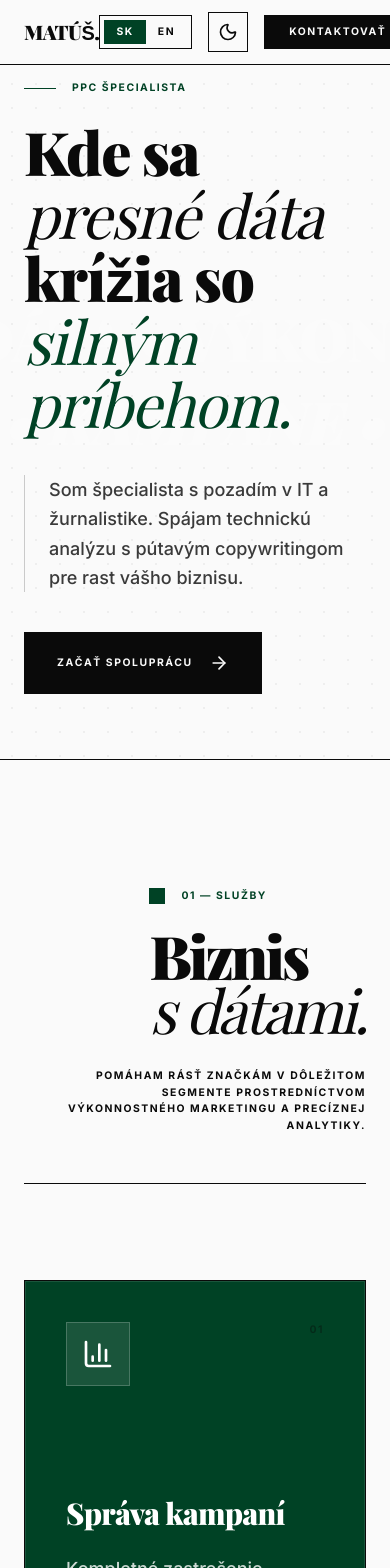
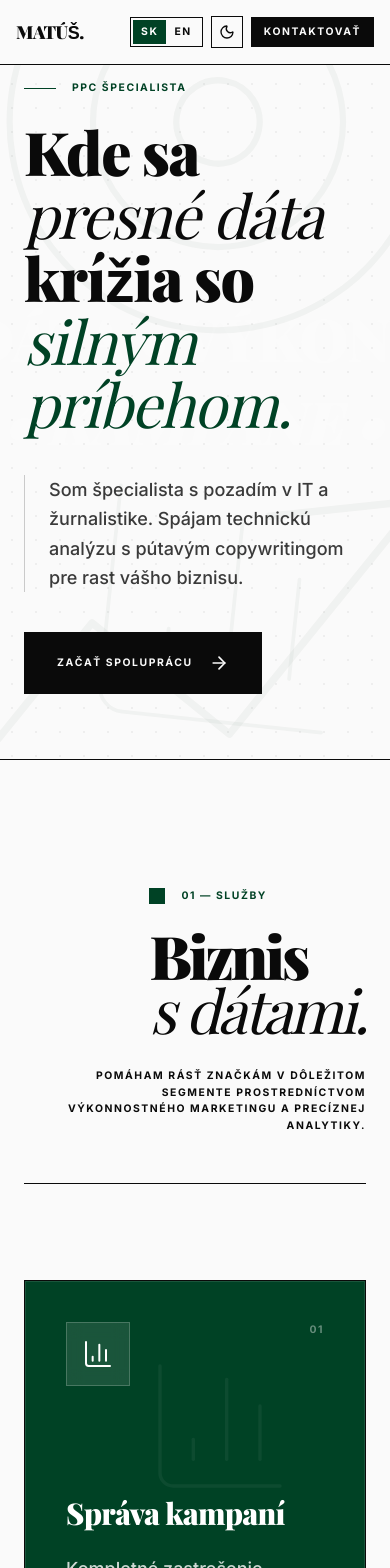
Before and after one commit to matus-ppc/matus-portfolio, a Next.js app: page / in a window 390 px wide. Shown: the top 1568 px of the page. Built offline with nearby package versions, Linux system fonts and the light colour scheme; a web font is replaced by a local one.

Commit message:
matus_porfolio_update

```diff
--- a/src/app/page.tsx
+++ b/src/app/page.tsx
@@ -8,7 +8,7 @@ import { Services } from "@/components/Services";
 import { Results } from "@/components/Results";
 import { Configurator } from "@/components/Configurator";
 import { AboutMe } from "@/components/AboutMe";
-import { Experience } from "@/components/Experience";
+
 import { Contact } from "@/components/Contact";
 import { Preloader } from "@/components/Preloader";
 
@@ -48,7 +48,7 @@ export default function Home() {
         <Results />
         <Configurator />
         <AboutMe />
-        <Experience />
+
         <Contact />
       </motion.main>
     </>
--- a/src/components/AboutMe.tsx
+++ b/src/components/AboutMe.tsx
@@ -15,7 +15,7 @@ export function AboutMe() {
           <div className="lg:w-[60%] flex flex-col justify-center">
             <div className="ui-label text-accent mb-6 flex items-center gap-4">
               <span className="w-4 h-4 bg-accent" />
-              05 — {t.about.label}
+              04 — {t.about.label}
             </div>
 
             <h2 className="text-5xl md:text-7xl lg:text-[6rem] font-serif font-black text-foreground mb-12 tracking-tighter leading-[0.95]">
--- a/src/components/Configurator.tsx
+++ b/src/components/Configurator.tsx
@@ -85,7 +85,7 @@ export function Configurator() {
           <div>
             <div className="ui-label text-accent mb-6 flex items-center gap-4">
               <span className="w-4 h-4 bg-accent" />
-              04 — {t.configurator.label}
+              03 — {t.configurator.label}
             </div>
             <h2 className="text-6xl md:text-8xl font-serif font-black text-foreground tracking-tighter leading-[0.9]">
               {t.configurator.title_part1} <br/> <span className="italic font-light">{t.configurator.title_italic}</span>
--- a/src/components/Contact.tsx
+++ b/src/components/Contact.tsx
@@ -12,7 +12,7 @@ export function Contact() {
           <div className="flex flex-col items-center text-center space-y-12">
             <div className="ui-label text-accent font-black tracking-widest flex items-center gap-4">
               <span className="w-8 h-[1px] bg-accent" />
-              06 — {t.contact.label}
+              05 — {t.contact.label}
               <span className="w-8 h-[1px] bg-accent" />
             </div>
 
--- a/src/components/Hero.tsx
+++ b/src/components/Hero.tsx
@@ -1,7 +1,7 @@
 "use client";
 
 import { motion } from "framer-motion";
-import { ArrowRight } from "lucide-react";
+import { ArrowRight, Target, TrendingUp, BarChart3 } from "lucide-react";
 import { useLanguage } from "./LanguageProvider";
 
 export function Hero() {
@@ -12,6 +12,27 @@ export function Hero() {
 
       {/* Topographic Background Grid */}
       <div className="bg-grid" />
+
+      {/* Jemné piktogramy (Lucide icons) namiesto abstraktných tvarov, vo farbe accent, s veľmi nízkou priehľadnosťou */}
+      <div className="absolute inset-0 overflow-hidden pointer-events-none z-0">
+        {/* Vpravo hore */}
+        <Target
+          strokeWidth={0.3}
+          className="absolute -top-32 md:-right-32 right-[-20%] w-[500px] h-[500px] lg:w-[700px] lg:h-[700px] text-accent/[0.04] rotate-12"
+        />
+
+        {/* Vľavo dole */}
+        <TrendingUp
+          strokeWidth={0.3}
+          className="absolute -bottom-48 md:-left-48 left-[-30%] w-[600px] h-[600px] lg:w-[900px] lg:h-[900px] text-accent/[0.04] -rotate-6"
+        />
+
+        {/* Vpravo dole */}
+        <BarChart3
+          strokeWidth={0.3}
+          className="absolute bottom-0 right-[5%] lg:right-[15%] w-[300px] h-[300px] lg:w-[450px] lg:h-[450px] text-accent/[0.04] rotate-6"
+        />
+      </div>
 
       {/* Endless Marquee Background */}
       <div className="absolute top-1/2 -translate-y-1/2 w-full overflow-hidden pointer-events-none opacity-[0.03] dark:opacity-[0.05] z-0 mix-blend-plus-lighter flex flex-col gap-6">
--- a/src/components/Navbar.tsx
+++ b/src/components/Navbar.tsx
@@ -15,10 +15,10 @@ export function Navbar() {
 
   return (
     <header className="fixed top-0 w-full z-50 bg-background border-b border-card-border">
-      <div className="max-w-[1400px] mx-auto px-6 h-16 flex items-center justify-between">
+      <div className="max-w-[1400px] mx-auto px-4 md:px-6 h-16 flex items-center justify-between">
 
         {/* LOGO */}
-        <a href="#" className="font-serif font-black text-xl tracking-tight text-foreground hover:italic transition-all">
+        <a href="#" className="font-serif font-black text-lg md:text-xl tracking-tight text-foreground hover:italic transition-all">
           MATÚŠ.
         </a>
 
@@ -37,17 +37,17 @@ export function Navbar() {
         </nav>
 
         {/* CTA & ThemeToggle & LanguageToggle */}
-        <div className="flex items-center gap-4">
-          <div className="flex bg-muted p-1 border border-card-border overflow-hidden">
+        <div className="flex items-center gap-2 md:gap-4">
+          <div className="flex bg-muted p-0.5 md:p-1 border border-card-border overflow-hidden">
             <button
               onClick={() => setLanguage("sk")}
-              className={`px-3 py-1 ui-label text-[10px] transition-colors ${language === 'sk' ? 'bg-accent text-white' : 'hover:bg-accent/10'}`}
+              className={`px-2 md:px-3 py-1 ui-label text-[10px] transition-colors ${language === 'sk' ? 'bg-accent text-white' : 'hover:bg-accent/10'}`}
             >
               SK
             </button>
             <button
               onClick={() => setLanguage("en")}
-              className={`px-3 py-1 ui-label text-[10px] transition-colors ${language === 'en' ? 'bg-accent text-white' : 'hover:bg-accent/10'}`}
+              className={`px-2 md:px-3 py-1 ui-label text-[10px] transition-colors ${language === 'en' ? 'bg-accent text-white' : 'hover:bg-accent/10'}`}
             >
               EN
             </button>
@@ -57,7 +57,7 @@ export function Navbar() {
 
           <a
             href="#kontakt"
-            className="ui-label bg-foreground text-background px-6 py-2 border border-foreground hover:bg-accent hover:text-white hover:border-accent transition-colors duration-200"
+            className="ui-label bg-foreground text-background px-3 md:px-6 py-1.5 md:py-2 border border-foreground hover:bg-accent hover:text-white hover:border-accent transition-colors duration-200 text-[10px] md:text-xs"
           >
             {t.nav.contact}
           </a>
--- a/src/components/Services.tsx
+++ b/src/components/Services.tsx
@@ -27,12 +27,7 @@ export function Services() {
 
         <div className="grid grid-cols-1 md:grid-cols-2 gap-0 border border-card-border">
           {t.services.items.map((service: any, idx: number) => {
-            const icons = [
-              <BarChart3 key="1" className="w-8 h-8" />,
-              <ShoppingCart key="2" className="w-8 h-8" />,
-              <Settings key="3" className="w-8 h-8" />,
-              <SearchCheck key="4" className="w-8 h-8" />
-            ];
+            const Icon = [BarChart3, ShoppingCart, Settings, SearchCheck][idx];
             return (
               <motion.div
                 key={idx}
@@ -40,25 +35,30 @@ export function Services() {
                 whileInView={{ opacity: 1, y: 0 }}
                 viewport={{ once: true, margin: "-100px" }}
                 transition={{ duration: 0.6, delay: idx * 0.1, ease: [0.16, 1, 0.3, 1] }}
-                className="bg-accent border border-white/10 p-10 md:p-14 min-h-[500px] flex flex-col justify-between relative group"
+                className="bg-accent border border-white/10 p-10 md:p-14 min-h-[500px] flex flex-col justify-between relative group overflow-hidden"
               >
-                <div className="flex justify-between items-start mb-16">
-                  <div className="w-16 h-16 bg-white/10 border border-white/20 flex items-center justify-center text-white">
-                    {icons[idx]}
+                {/* Jemný piktogram na vyplnenie priestoru */}
+                <Icon
+                  strokeWidth={0.5}
+                  className="absolute top-16 right-16 md:right-24 md:top-20 w-40 h-40 md:w-64 md:h-64 text-white/[0.05] transition-opacity duration-700 group-hover:text-white/[0.12] pointer-events-none z-0"
+                />
+
+                <div className="flex justify-between items-start mb-16 relative z-10">
+                  <div className="w-16 h-16 bg-white/10 border border-white/20 flex items-center justify-center text-white backdrop-blur-sm">
+                    <Icon className="w-8 h-8" strokeWidth={1.5} />
                   </div>
-                  <div className="ui-label text-foreground/40 group-hover:text-background/50 transition-colors duration-200">
+                  <div className="ui-label text-white/40 group-hover:text-white/80 transition-colors duration-200">
                     0{idx + 1}
                   </div>
                 </div>
 
-                <div>
+                <div className="relative z-10">
                   <h3 className="text-3xl md:text-4xl font-serif font-black mb-6 text-white tracking-tight leading-[1.1]">
                     {service.title}
                   </h3>
-                  <p className="text-white/80 text-lg font-medium leading-relaxed mb-10">
+                  <p className="text-white/80 text-lg font-medium leading-relaxed mb-10 max-w-sm">
                     {service.description}
                   </p>
-                  {/* Secondary detail removed as requested */}
                 </div>
               </motion.div>
             );
```
Also changed, not shown: src/components/Results.tsx (+12 -3 lines), src/components/ThemeToggle.tsx (+4 -4 lines).
